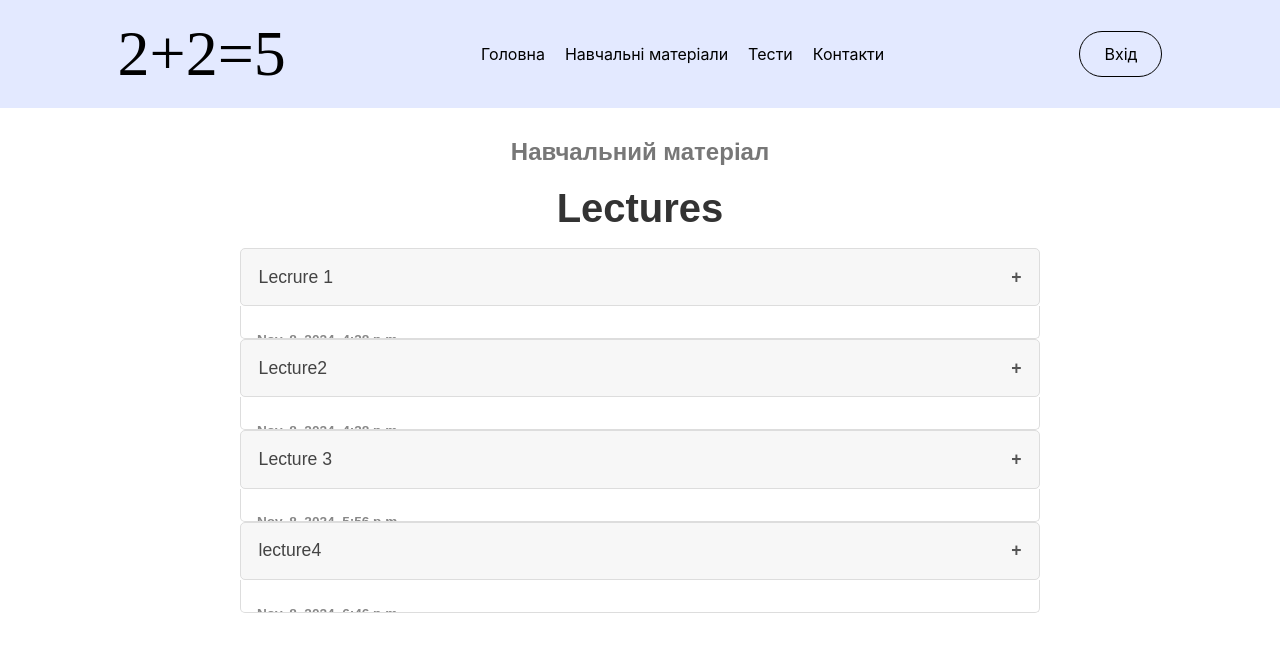
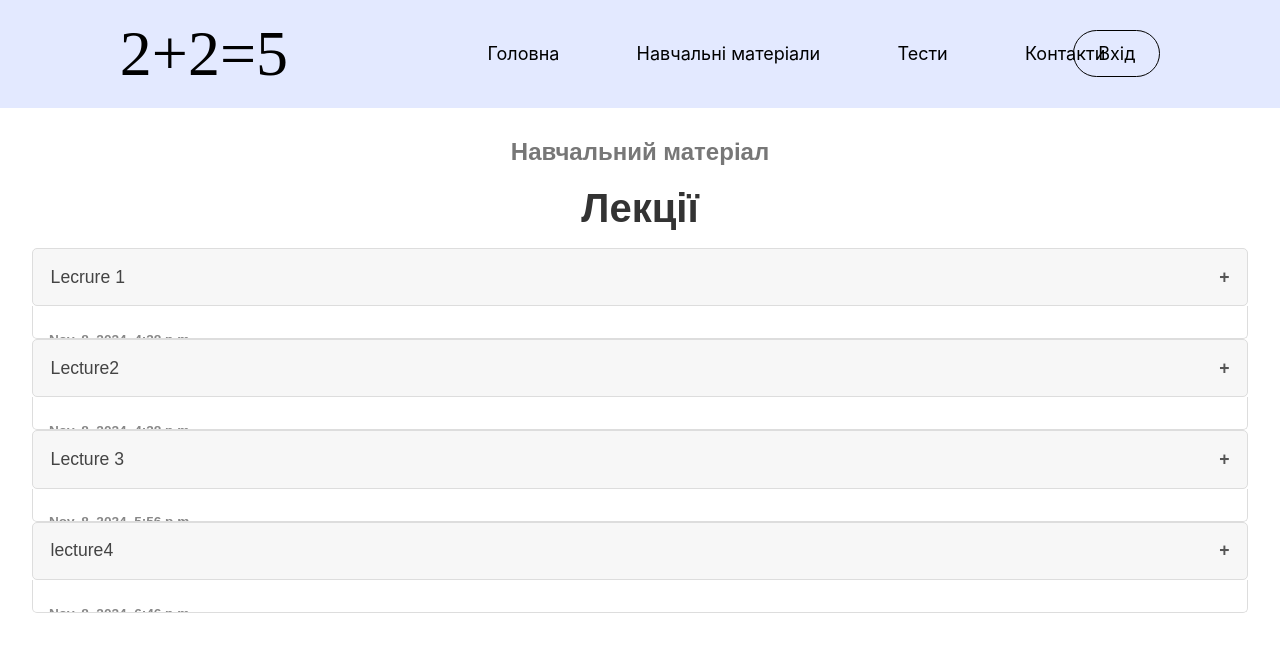
Before and after one commit to maisner44/teaching_math_website, a Django app: page /lectures/ in a window 1280 px wide. Shown: the top 657 px of the page. Run offline with Django 5.2, Linux system fonts and the light colour scheme; data comes from the database, SQL or seed files in the repository; both versions use the stored data as it was after the commit; some web fonts are replaced.

Commit message:
[IMP] imroved login form displaying and addee logout button adn improved lectures displaying

```diff
--- a/teaching_math_website/lectures/templates/lectures/lectures_list.html
+++ b/teaching_math_website/lectures/templates/lectures/lectures_list.html
@@ -41,9 +41,16 @@
                     </li>
                 </ul>
             </div>
-            <div class="autorise">
-                <a href="{% url 'users:login' %}" class="nav__link nav__circled ">Вхід</a>
-            </div>
+            {% if user.is_authenticated %}
+                <form class="logout" action="{% url 'users:logout' %}" method="post" id="logout-form">
+                    {% csrf_token %}
+                    <a href="#" onclick="document.getElementById('logout-form').submit();" class="nav__link nav__circled">Вихід</a>
+                </form>
+            {% else %}
+                <div class="autorise">
+                    <a href="{% url 'users:login' %}" class="nav__link nav__circled">Вхід</a>
+                </div>
+            {% endif %}
         </div>
     </header>
     <main>
@@ -51,7 +58,7 @@
             <section>
                 <h2>Навчальний матеріал</h2>
 
-                <h1>Lectures</h1>
+                <h1>Лекції</h1>
 
                 {% for lecture in lectures %}
                     <article class="post">
@@ -66,25 +73,9 @@
                     </article>
                 {% endfor %}
 
-                <script>
-                    var acc = document.getElementsByClassName("accordion");
-                    var i;
-
-                    for (i = 0; i < acc.length; i++) {
-                    acc[i].addEventListener("click", function() {
-                        this.classList.toggle("active");
-                        var panel = this.nextElementSibling;
-                        if (panel.style.maxHeight){
-                        panel.style.maxHeight = null;
-                        } else {
-                        panel.style.maxHeight = panel.scrollHeight + "px";
-                        }
-                    });
-                    }
-                    </script>
-
 
             </section>
+
         {% endblock %}
     </main>
 </body>
--- a/teaching_math_website/static/css/lecture_style.css
+++ b/teaching_math_website/static/css/lecture_style.css
@@ -1,6 +1,6 @@
 /* General Styles */
 section {
-    max-width: 800px;
+    max-width: 100%;
     margin: auto;
     padding: 2em;
 }
--- a/teaching_math_website/static/css/style.css
+++ b/teaching_math_website/static/css/style.css
@@ -78,6 +78,16 @@
     }
 }
 
+@media (min-width: 1200px) {
+    .nav__link {
+        font-size: 18px;
+    }
+    .nav {
+        gap: 20%;
+    }
+
+}
+
 
 .after-header {
     background-color: #E3E9FF;
--- /dev/null
+++ b/teaching_math_website/static/js/main.js
@@ -0,0 +1,14 @@
+var acc = document.getElementsByClassName("accordion");
+var i;
+
+for (i = 0; i < acc.length; i++) {
+acc[i].addEventListener("click", function() {
+    this.classList.toggle("active");
+    var panel = this.nextElementSibling;
+    if (panel.style.maxHeight){
+    panel.style.maxHeight = null;
+    } else {
+    panel.style.maxHeight = panel.scrollHeight + "px";
+    }
+});
+}
--- a/teaching_math_website/teaching_math_website/settings.py
+++ b/teaching_math_website/teaching_math_website/settings.py
@@ -25,7 +25,10 @@ SECRET_KEY = 'django-insecure-wb!$0y!bn$yqxh*+ha*5x&9)5^2h^-4%z!i1o+0%_svotx9=4$
 # SECURITY WARNING: don't run with debug turned on in production!
 DEBUG = True
 
-ALLOWED_HOSTS = []
+# ALLOWED_HOSTS = ['5077-135-181-132-95.ngrok-free.app']
+# CSRF_TRUSTED_ORIGINS = [
+#     'https://5077-135-181-132-95.ngrok-free.app',  # Replace with your Ngrok domain
+# ]
 
 
 # Application definition
--- a/teaching_math_website/users/urls.py
+++ b/teaching_math_website/users/urls.py
@@ -6,4 +6,5 @@ app_name = 'users'
 urlpatterns = [
     path('register/', views.register_view, name="register"),
     path('login/', views.login_view, name="login"),
+    path('logout/', views.logout_view, name="logout"),
 ]
```
Also changed, not shown: teaching_math_website/static/css/login_form.css (+6 -5 lines), teaching_math_website/templates/layout.html (+10 -3 lines), teaching_math_website/users/templates/users/login.html (+10 -3 lines), teaching_math_website/users/views.py (+6 -1 lines), teaching_math_website/db.sqlite3.
